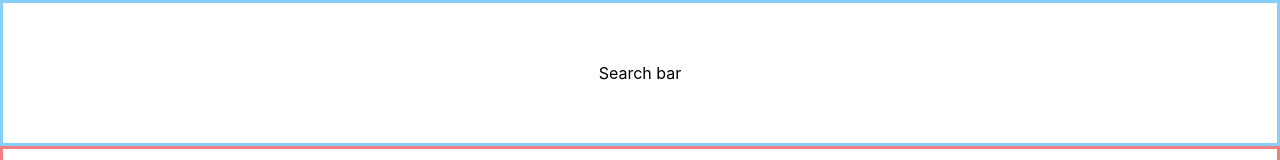
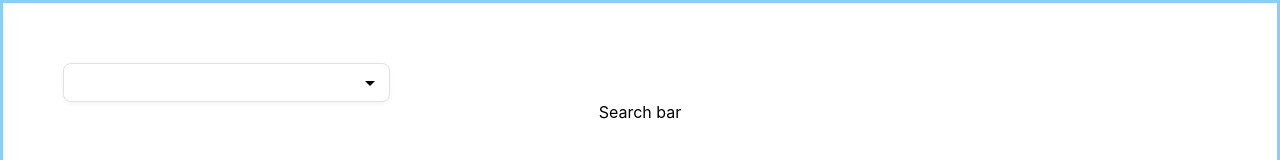
Before and after one commit to w-foster/sse-team-project-1, a React (Create React App) app in the folder frontend/runescape-tracker/: page / in a window 1280 px wide. Shown: the top 160 px of the page. Built offline with nearby package versions, Linux system fonts and the light colour scheme.

Commit message:
add dropdown list search

```diff
--- /dev/null
+++ b/frontend/runescape-tracker/src/SearchBar/Search.js
@@ -0,0 +1,314 @@
+import * as React from 'react';
+import PropTypes from 'prop-types';
+import { useAutocomplete } from '@mui/base/useAutocomplete';
+import { Button } from '@mui/base/Button';
+import { Popper } from '@mui/base/Popper';
+import { styled } from '@mui/system';
+import { unstable_useForkRef as useForkRef } from '@mui/utils';
+import ArrowDropDownIcon from '@mui/icons-material/ArrowDropDown';
+import ClearIcon from '@mui/icons-material/Clear';
+
+const Autocomplete = React.forwardRef(function Autocomplete(props, ref) {
+  const {
+    disableClearable = false,
+    disabled = false,
+    readOnly = false,
+    ...other
+  } = props;
+
+  const {
+    getRootProps,
+    getInputProps,
+    getPopupIndicatorProps,
+    getClearProps,
+    getListboxProps,
+    getOptionProps,
+    dirty,
+    id,
+    popupOpen,
+    focused,
+    anchorEl,
+    setAnchorEl,
+    groupedOptions,
+  } = useAutocomplete({
+    ...props,
+    componentName: 'BaseAutocompleteIntroduction',
+  });
+
+  const hasClearIcon = !disableClearable && !disabled && dirty && !readOnly;
+
+  const rootRef = useForkRef(ref, setAnchorEl);
+
+  return (
+    <React.Fragment>
+      <StyledAutocompleteRoot
+        {...getRootProps(other)}
+        ref={rootRef}
+        className={focused ? 'focused' : undefined}
+      >
+        <StyledInput
+          id={id}
+          disabled={disabled}
+          readOnly={readOnly}
+          {...getInputProps()}
+        />
+        {hasClearIcon && (
+          <StyledClearIndicator {...getClearProps()}>
+            <ClearIcon />
+          </StyledClearIndicator>
+        )}
+        <StyledPopupIndicator
+          {...getPopupIndicatorProps()}
+          className={popupOpen ? 'popupOpen' : undefined}
+        >
+          <ArrowDropDownIcon />
+        </StyledPopupIndicator>
+      </StyledAutocompleteRoot>
+      {anchorEl ? (
+        <Popper
+          open={popupOpen}
+          anchorEl={anchorEl}
+          slots={{
+            root: StyledPopper,
+          }}
+          modifiers={[
+            { name: 'flip', enabled: false },
+            { name: 'preventOverflow', enabled: false },
+          ]}
+        >
+          <StyledListbox {...getListboxProps()}>
+            {groupedOptions.map((option, index) => {
+              const optionProps = getOptionProps({ option, index });
+
+              return <StyledOption {...optionProps}>{option.label}</StyledOption>;
+            })}
+
+            {groupedOptions.length === 0 && (
+              <StyledNoOptions>No results</StyledNoOptions>
+            )}
+          </StyledListbox>
+        </Popper>
+      ) : null}
+    </React.Fragment>
+  );
+});
+
+Autocomplete.propTypes = {
+  /**
+   * If `true`, the input can't be cleared.
+   * @default false
+   */
+  disableClearable: PropTypes.oneOf([false]),
+  /**
+   * If `true`, the component is disabled.
+   * @default false
+   */
+  disabled: PropTypes.bool,
+  /**
+   * If `true`, the component becomes readonly. It is also supported for multiple tags where the tag cannot be deleted.
+   * @default false
+   */
+  readOnly: PropTypes.bool,
+};
+
+export default function AutocompleteIntroduction() {
+  return <Autocomplete options={itemList} />;
+}
+
+const blue = {
+  100: '#DAECFF',
+  200: '#99CCF3',
+  400: '#3399FF',
+  500: '#007FFF',
+  600: '#0072E5',
+  700: '#0059B2',
+  900: '#003A75',
+};
+
+const grey = {
+  50: '#F3F6F9',
+  100: '#E5EAF2',
+  200: '#DAE2ED',
+  300: '#C7D0DD',
+  400: '#B0B8C4',
+  500: '#9DA8B7',
+  600: '#6B7A90',
+  700: '#434D5B',
+  800: '#303740',
+  900: '#1C2025',
+};
+
+const StyledAutocompleteRoot = styled('div')(
+  ({ theme }) => `
+  font-family: 'IBM Plex Sans', sans-serif;
+  font-weight: 400;
+  border-radius: 8px;
+  color: ${theme.palette.mode === 'dark' ? grey[300] : grey[500]};
+  background: ${theme.palette.mode === 'dark' ? grey[900] : '#fff'};
+  border: 1px solid ${theme.palette.mode === 'dark' ? grey[700] : grey[200]};
+  box-shadow: 0 2px 4px ${
+    theme.palette.mode === 'dark' ? 'rgba(0,0,0, 0.5)' : 'rgba(0,0,0, 0.05)'
+  };
+  display: flex;
+  gap: 5px;
+  padding-right: 5px;
+  overflow: hidden;
+  width: 320px;
+
+  &.focused {
+    border-color: ${blue[400]};
+    box-shadow: 0 0 0 3px ${theme.palette.mode === 'dark' ? blue[700] : blue[200]};
+  }
+
+  &:hover {
+    background: ${theme.palette.mode === 'dark' ? grey[800] : grey[50]};
+    border-color: ${theme.palette.mode === 'dark' ? grey[600] : grey[300]};
+  }
+
+  &:focus-visible {
+    outline: 0;
+  }
+`,
+);
+
+const StyledInput = styled('input')(
+  ({ theme }) => `
+  font-size: 0.875rem;
+  font-family: inherit;
+  font-weight: 400;
+  line-height: 1.5;
+  color: ${theme.palette.mode === 'dark' ? grey[300] : grey[900]};
+  background: inherit;
+  border: none;
+  border-radius: inherit;
+  padding: 8px 12px;
+  outline: 0;
+  flex: 1 0 auto;
+`,
+);
+
+// ComponentPageTabs has z-index: 1000
+const StyledPopper = styled('div')`
+  position: relative;
+  z-index: 1001;
+  width: 320px;
+`;
+
+const StyledListbox = styled('ul')(
+  ({ theme }) => `
+  font-family: 'IBM Plex Sans', sans-serif;
+  font-size: 0.875rem;
+  box-sizing: border-box;
+  padding: 6px;
+  margin: 12px 0;
+  min-width: 320px;
+  border-radius: 12px;
+  overflow: auto;
+  outline: 0;
+  max-height: 300px;
+  z-index: 1;
+  background: ${theme.palette.mode === 'dark' ? grey[900] : '#fff'};
+  border: 1px solid ${theme.palette.mode === 'dark' ? grey[700] : grey[200]};
+  color: ${theme.palette.mode === 'dark' ? grey[300] : grey[900]};
+  box-shadow: 0 4px 6px ${
+    theme.palette.mode === 'dark' ? 'rgba(0,0,0, 0.3)' : 'rgba(0,0,0, 0.05)'
+  };
+  `,
+);
+
+const StyledOption = styled('li')(
+  ({ theme }) => `
+  list-style: none;
+  padding: 8px;
+  border-radius: 8px;
+  cursor: default;
+
+  &:last-of-type {
+    border-bottom: none;
+  }
+
+  &:hover {
+    cursor: pointer;
+  }
+
+  &[aria-selected="true"] {
+    background-color: ${theme.palette.mode === 'dark' ? blue[900] : blue[100]};
+    color: ${theme.palette.mode === 'dark' ? blue[100] : blue[900]};
+  }
+
+  &.Mui-focused,
+  &.Mui-focusVisible {
+    background-color: ${theme.palette.mode === 'dark' ? grey[800] : grey[100]};
+    color: ${theme.palette.mode === 'dark' ? grey[300] : grey[900]};
+  }
+
+  &.Mui-focusVisible {
+    box-shadow: 0 0 0 3px ${theme.palette.mode === 'dark' ? blue[500] : blue[200]};
+  }
+
+  &[aria-selected="true"].Mui-focused,
+  &[aria-selected="true"].Mui-focusVisible {
+    background-color: ${theme.palette.mode === 'dark' ? blue[900] : blue[100]};
+    color: ${theme.palette.mode === 'dark' ? blue[100] : blue[900]};
+  }
+  `,
+);
+
+const StyledPopupIndicator = styled(Button)(
+  ({ theme }) => `
+    outline: 0;
+    box-shadow: none;
+    border: 0;
+    border-radius: 4px;
+    background-color: transparent;
+    align-self: center;
+    padding: 0 2px;
+
+    &:hover {
+      background-color: ${theme.palette.mode === 'dark' ? grey[700] : blue[100]};
+      cursor: pointer;
+    }
+
+    & > svg {
+      transform: translateY(2px);
+    }
+
+    &.popupOpen > svg {
+      transform: translateY(2px) rotate(180deg);
+    }
+  `,
+);
+
+const StyledClearIndicator = styled(Button)(
+  ({ theme }) => `
+    outline: 0;
+    box-shadow: none;
+    border: 0;
+    border-radius: 4px;
+    background-color: transparent;
+    align-self: center;
+    padding: 0 2px;
+
+    &:hover {
+      background-color: ${theme.palette.mode === 'dark' ? grey[700] : blue[100]};
+      cursor: pointer;
+    }
+
+    & > svg {
+      transform: translateY(2px) scale(0.9);
+    }
+  `,
+);
+
+const StyledNoOptions = styled('li')`
+  list-style: none;
+  padding: 8px;
+  cursor: default;
+`;
+
+const itemList = [
+  { label: 'Andy', id: 2 },
+  { label: 'Will', id: 3 },
+  { label: 'Lucas', id: 4 },
+  { label: 'Yile', id: 5 },
+];
--- a/frontend/runescape-tracker/src/SearchBar/SearchBar.js
+++ b/frontend/runescape-tracker/src/SearchBar/SearchBar.js
@@ -1,8 +1,9 @@
-
+import AutocompleteIntroduction from './Search'
 
 export default function SearchBar({ className }) {
     return (
         <div className={className}>
+            <AutocompleteIntroduction />
             Search bar
         </div>
     );
```
Also changed, not shown: 7 other files (tests, documents, lock files or other folders).
